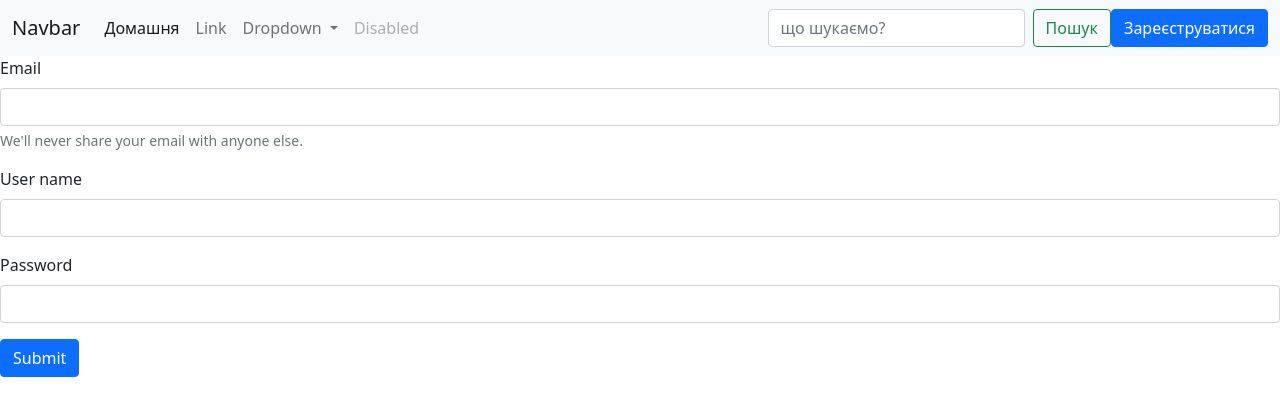
After one commit to smartguy-coder/group25082026fastapi, a Python web app: template frontend/app/templates/register.html in a window 1280 px wide. The commit adds this page. Shown: the top 416 px of the page. Run offline with Jinja, Linux system fonts and the light colour scheme; the template is opened without the code that fills it, so the values that code supplies are empty; some libraries are stand-ins or nearby versions.

Commit message:
create user frontend

```diff
--- a/docker-compose.yaml
+++ b/docker-compose.yaml
@@ -11,6 +11,7 @@ services:
       - .env
     networks:
       - main_network
+      - backend_frontend_network
     ports:
       - "8001:8000"
     command: |
@@ -25,6 +26,8 @@ services:
       context: ./frontend
     container_name: frontend
     restart: always
+    networks:
+      - backend_frontend_network
     volumes:
       - ./frontend/app:/app
     env_file:
@@ -59,3 +62,5 @@ volumes:
 networks:
   main_network:
     driver: bridge
+  backend_frontend_network:
+    driver: bridge
--- a/frontend/app/templates/base.html
+++ b/frontend/app/templates/base.html
@@ -13,7 +13,19 @@
 
 {% include "components/navbar.html" %}
 
+{% if user_msg %}
+<div class="alert alert-success" role="alert">
+  {{ user_msg }}
+</div>
 
+{% elif error_msg %}
+
+  <div class="alert alert-danger" role="alert">
+  {{ error_msg }}
+  </div>
+
+
+{% endif %}
 
 
 {% block content %}
--- a/frontend/app/templates/components/navbar.html
+++ b/frontend/app/templates/components/navbar.html
@@ -7,8 +7,9 @@
     <div class="collapse navbar-collapse" id="navbarSupportedContent">
       <ul class="navbar-nav me-auto mb-2 mb-lg-0">
         <li class="nav-item">
-          <a class="nav-link active" aria-current="page" href="#">Home</a>
+          <a class="nav-link active" aria-current="page" href="{{ url_for('index') }}">Домашня</a>
         </li>
+
         <li class="nav-item">
           <a class="nav-link" href="#">Link</a>
         </li>
@@ -27,10 +28,15 @@
           <a class="nav-link disabled">Disabled</a>
         </li>
       </ul>
-      <form class="d-flex">
-        <input class="form-control me-2" type="search" placeholder="Search" aria-label="Search">
-        <button class="btn btn-outline-success" type="submit">Search</button>
+
+      <form class="d-flex" method="get" role="search"   action="{{ url_for('index') }}"   >
+        <input name="data_from_form" class="form-control me-2" type="search" placeholder="що шукаємо?" aria-label="Search">
+        <button class="btn btn-outline-success" type="submit">Пошук</button>
       </form>
+
+
+      <a class="btn btn-primary" href="{{ url_for('register') }}" role="button">Зареєструватися</a>
+
     </div>
   </div>
 </nav>
--- a/frontend/app/templates/index.html
+++ b/frontend/app/templates/index.html
@@ -6,5 +6,7 @@
 46546644
 kkkkkkkkkkkkkkkkk
 {{ my_data }}
-456464644444444444444444444
+
+
+data_from_form = {{ data_from_form }}
 {% endblock %}
--- /dev/null
+++ b/frontend/app/templates/register.html
@@ -0,0 +1,32 @@
+{% extends "base.html" %}
+
+
+{% block content %}
+
+
+
+
+
+
+
+<form method="post">
+  <div class="mb-3">
+    <label for="email" class="form-label">Email</label>
+    <input name="email" type="email" class="form-control" id="email" aria-describedby="emailHelp" required value="{{ email }}">
+    <div id="emailHelp" class="form-text">We'll never share your email with anyone else.</div>
+  </div>
+
+    <div class="mb-3">
+    <label for="name" class="form-label">User name</label>
+    <input name="name" type="text" class="form-control" id="name"  required minlength="2" value="{{ name }}">
+  </div>
+
+  <div class="mb-3">
+    <label for="password" class="form-label">Password</label>
+    <input name="password" type="password" class="form-control" id="password" required minlength="8">
+  </div>
+  <button type="submit" class="btn btn-primary">Submit</button>
+</form>
+
+
+{% endblock %}
```
Also changed, not shown: frontend/app/routers/main_page_router.py (+38 -11 lines), frontend/app/templates/page2.html (deleted, +0 -7 lines).
